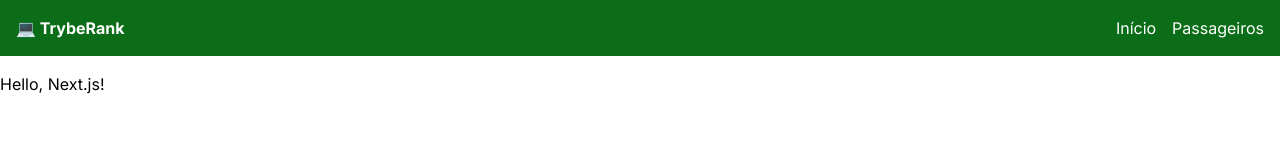
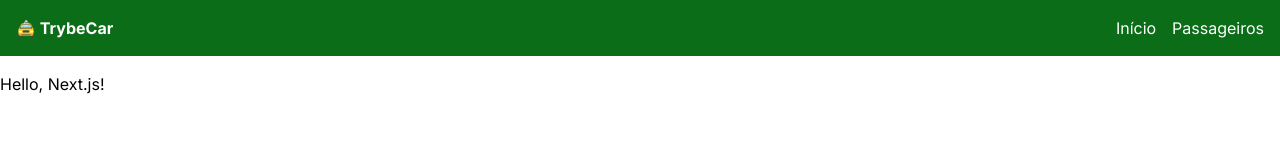
Before and after one commit to renatosousafilho/trybecar-frontend, a Next.js app: page / in a window 1280 px wide. Shown: the top 160 px of the page. Built offline with nearby package versions, Linux system fonts and the light colour scheme.

Commit message:
fix: muda nome do projeto na navbar

```diff
--- a/src/app/components/NavBar.tsx
+++ b/src/app/components/NavBar.tsx
@@ -4,7 +4,7 @@ export default function NavBar() {
   return (
     <nav className="bg-[#0C6D18] p-4">
       <div className="container mx-auto flex">
-        <div className="text-white font-bold">💻 TrybeRank</div>
+        <div className="text-white font-bold">🚖 TrybeCar</div>
         <div className="ml-auto">
           <ul className="flex space-x-4">
             <li>
```
